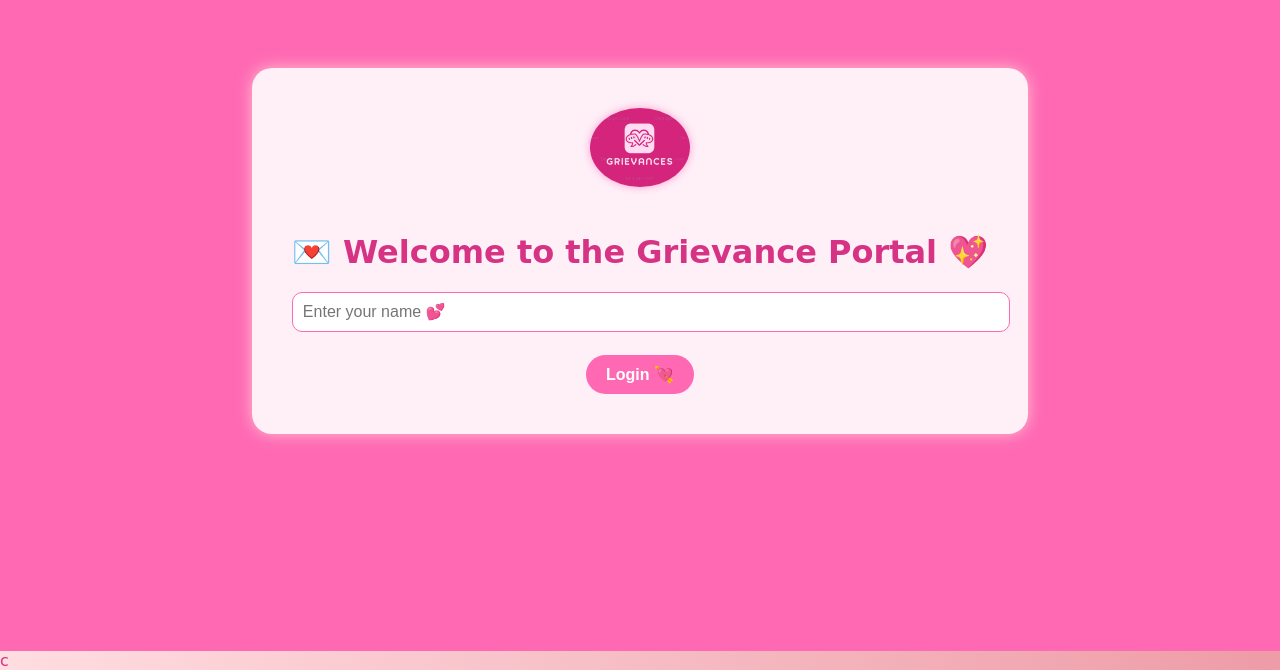
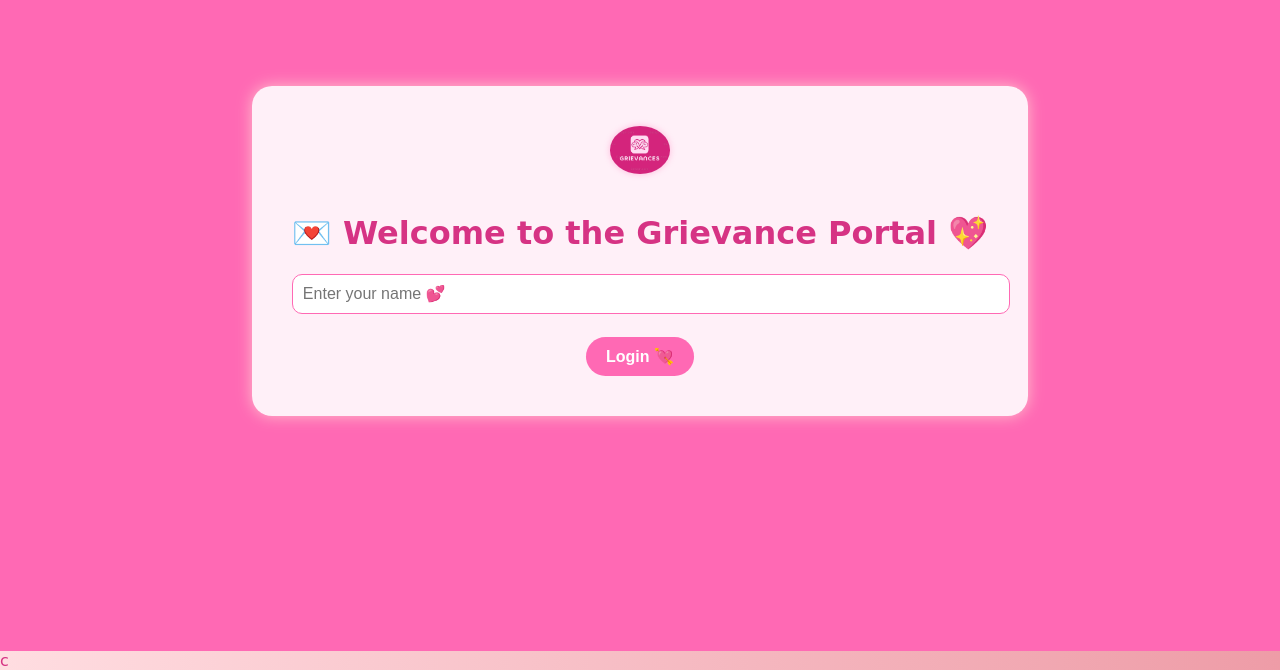
Before and after one commit to JamanRain/Grievances-frontend, a React (Create React App) app: page / in a window 1280 px wide. Shown: the part 149-819 px from the top of the page. Built offline with nearby package versions, Linux system fonts and the light colour scheme.

Commit message:
Update LoginPage.css

```diff
--- a/src/pages/LoginPage.css
+++ b/src/pages/LoginPage.css
@@ -48,14 +48,13 @@ button:hover {
   border-radius: 15px;
 }
 .login-logo {
-  width: 100px;
+  width: 60px;        /* Smaller size */
   height: auto;
-  margin-bottom: 20px;
+  margin-bottom: 15px;
   border-radius: 50%;
-  box-shadow: 0 0 8px rgba(255, 105, 180, 0.6);
-  animation: pop 0.8s ease;
+  box-shadow: 0 0 6px rgba(255, 105, 180, 0.4);
+  animation: pop 0.6s ease;
 }
-
 @keyframes pop {
   0% {
     transform: scale(0.5);
```
